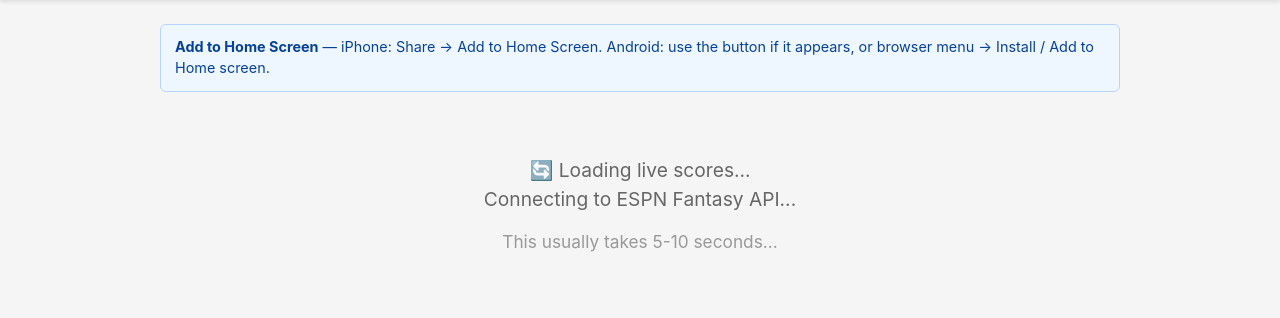
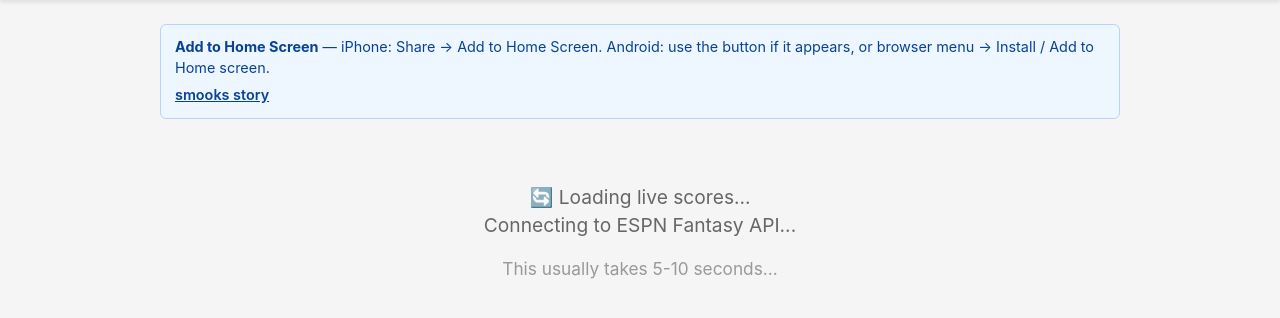
Before and after one commit to ewint814/ESPN_fantasy_football_live_standings, a Flask app: page / in a window 1280 px wide. Shown: the part 195-513 px from the top of the page. Run offline with Flask 3, Linux system fonts and the light colour scheme; data that the repository does not hold is empty.

Commit message:
Add a smooks story link under the home-screen note (#20)
* Add a plain link to gabsmook's Instagram story.

It sits under the home-screen note and does not mention or contact the account.

Co-authored-by: Eliav Winton <ewint814@users.noreply.github.com>

* Label the story link smooks story.

The Instagram name stays off the label, and the link still opens that story.

Co-authored-by: Eliav Winton <ewint814@users.noreply.github.com>

---------

Co-authored-by: Cursor Agent <cursoragent@cursor.com>
Co-authored-by: Eliav Winton <ewint814@users.noreply.github.com>

```diff
--- a/templates/dashboard.html
+++ b/templates/dashboard.html
@@ -94,6 +94,14 @@
             padding: 8px 14px;
             border-radius: 4px;
             cursor: pointer;
+        }
+
+        .story-link {
+            display: inline-block;
+            margin-top: 6px;
+            color: #084298;
+            font-weight: 600;
+            white-space: nowrap;
         }
 
         .kickoff-time {
@@ -705,6 +713,8 @@
         <div class="homescreen-box">
             <strong>Add to Home Screen</strong> — iPhone: Share → Add to Home Screen. Android: use the button if it appears, or browser menu → Install / Add to Home screen.
             <br>
+            <a class="story-link" href="https://www.instagram.com/stories/gabsmook/" target="_blank" rel="noopener noreferrer">smooks story</a>
+            <br>
             <button type="button" id="installAppBtn" onclick="installApp()" style="display:none;">Install app</button>
         </div>
         {% if scores %}
```
Also changed, not shown: README.md.
